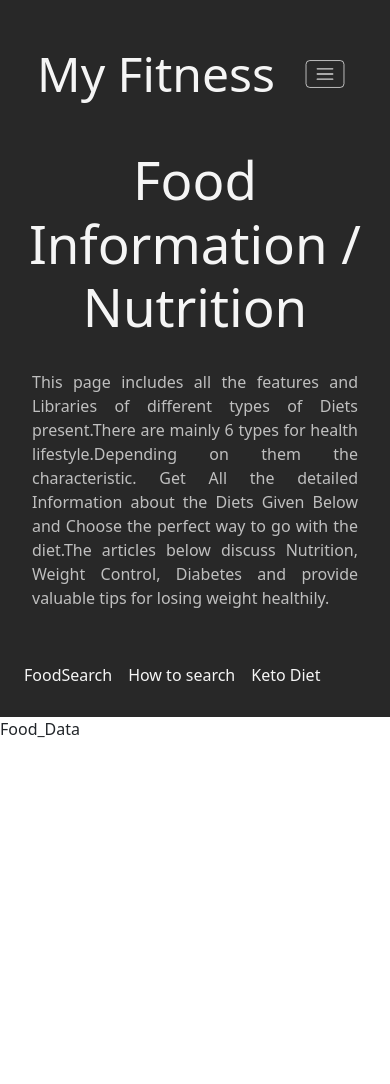
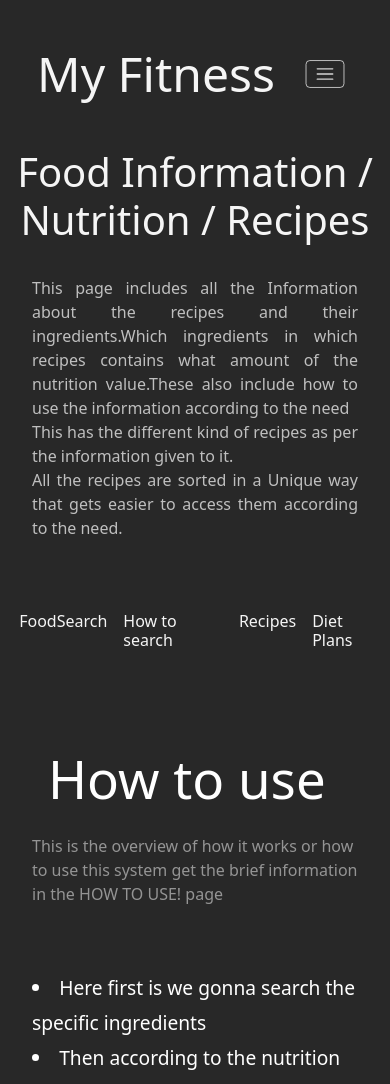
Before and after one commit to Shreyanshp-3/HealthDiary, a React (Create React App) app: page /food in a window 390 px wide. Shown: the top 1084 px of the page. Before the commit the page ends 844 px from the top, so only its background shows below. Built offline with nearby package versions, Linux system fonts and the light colour scheme.

Commit message:
added the data page for food

```diff
--- a/src/Pages/Food/Food_Data.jsx
+++ b/src/Pages/Food/Food_Data.jsx
@@ -1,8 +1,101 @@
 import React from 'react'
+import './Food_styles.css'
 
 const Food_Data = () => {
   return (
-    <div>Food_Data</div>
+    <>
+      <div className='bodya'>
+
+        <div className='row'>
+        </div>
+        <div className='col-lg-1'></div>
+        <div className='outside col-lg-12'>
+          <h2 className='datahead'>
+            How to use
+          </h2>
+          <p className='datapara'>
+            This is the overview of how it works or how to use this system get the brief information in the HOW TO USE! page
+          </p>
+
+          <br />
+          <br />
+          <div className='bullets'>
+            <li className='datalist'>Here first is we gonna search the specific ingredients</li>
+            <li className='datalist'>Then according to the nutrition value we gonna search its reciepe</li>
+            <li className='datalist'>After getting the desired recipe we gonna get with that and if we want to  we can add that to the diet</li>
+            <li className='datalist'>Or just copy the same name and get the recipe from the list</li>
+
+          </div>
+        </div>
+        <br />
+        <br />
+        <br />
+        <br />
+        <div className='outside col-lg-12'>
+          <h2 className='datahead'>
+            Food Search
+          </h2>
+          <p className='datapara'>
+            This has all the food items in the datalist
+          </p>
+
+          <br />
+          <br />
+          <div className='bullets'>
+            <li className='datalist'>All the food recipes with the ingredients we search and their respective nutrition value</li>
+            <li className='datalist'>We can sort them according to th e ascending or descending order of the value present</li>
+            <li className='datalist'>Their total 1118420 different types of nutrition value of different food present </li>
+            <li className='datalist'>We later can use this data to get the desired amount of nutrition value in the desired food</li>
+            <li className='datalist'> We also use the data to avoid the specific kind of food which stop us to reach the desired goal</li>
+          </div>
+
+        </div>
+        <br />
+        <br />
+        <br />
+        <br />
+        <div className='outside col-lg-12'>
+          <h2 className='datahead'>
+            RecipeSearch
+          </h2>
+          <p className='datapara'>
+            This mainly has 4 types
+          </p>
+
+          <br />
+          <br />
+          <div className='bullets'>
+            <li className='datalist'>First where we can get all the recipe of any dish from the world and the tutorial about how to do it by searching the ingredients.</li>
+            <li className='datalist'>Second where we can get all the recipe of the specific amount of calories in it</li>
+            <li className='datalist'>Third is where we can manually enter the amount of nutrient value and get the recipe of different dishes of the searched ingredients</li>
+            <li className='datalist'>Forth is like we get different types of dishes and like all the type like CUSINES, THAI, CHINESE, ITALIAN etc etc </li>
+            {/* <li className='datalist'></li> */}
+          </div>
+        </div>
+        <br />
+        <br />
+        <br />
+        <br />
+        <div className='outside col-lg-12'>
+          <h2 className='datahead'>
+            Diet Planner
+          </h2>
+          <p className='datapara'>
+            This mainly has 4 types
+          </p>
+          <br />
+          <br />
+          <div className='bullets'>
+            <li className='datalist'>There are some default types of diets made for each type (default type)</li>
+            <li className='datalist'>Next is like we can change the amount of value you wanna intake and get the Whole diet plan according do that</li>
+            <li className='datalist'>Third is creating own diet plan and add them it the daily diet</li>
+            <li className='datalist'>Forth is like editing the existing diet plan and then add some other points in it</li>
+            <li className='datalist'>Last is like setting the goal for a specific time and try to follow the diet for that whole time to reach the goal</li>
+          </div>
+        </div>
+
+      </div >
+    </>
   )
 }
 
--- a/src/Pages/Food/Food_Nav.jsx
+++ b/src/Pages/Food/Food_Nav.jsx
@@ -12,20 +12,21 @@ const navgiate  = useNavigate();
        <>
       <nav>
         <center >
-          <h4 className='tab1'>Food Information / Nutrition</h4>
+          <h4 className='tab1'>Food Information / Nutrition / Recipes</h4>
 
 
           <p className='pag1'>
-            This page includes all the features and Libraries
-            of different types of Diets present.
+            This page includes all the Information about the recipes and their ingredients.
             {/* <br /> */}
+            Which ingredients in which recipes contains what amount of the nutrition value.
+
             {/* <br /> */}
-            There are mainly 6 types for health lifestyle.
-            {/* <br /> */}
-            Depending on them the characteristic. Get All the detailed
-            Information about the Diets Given Below and Choose the perfect way to go with the diet.
-            {/* <br /> */}
-            The articles below discuss Nutrition, Weight Control, Diabetes and provide valuable tips for losing weight healthily.
+            These also include how to use the information according to the need <br></br>
+            This has the different kind of recipes as per the information given to it.
+            <br />
+            All the recipes are sorted in a Unique way that gets easier to access them according to the need.
+
+
           </p>
         </center>
         <div className='feature_Nav'>
@@ -33,7 +34,8 @@ const navgiate  = useNavigate();
 
           <h4 style={{ float: 'right' }} className='tab2' onClick={() => navgiate(`/food/FoodSearch`)}>FoodSearch</h4>
           <h4 className='tab2' onClick={() => navgiate(`/food/Howto`)}>How to search</h4>
-          <h4 className='tab2' onClick={() => navgiate(`/food/Nutrition`)}>Keto Diet</h4>
+          <h4 className='tab2' onClick={() => navgiate(`/food/Nutrition`)}>Recipes</h4>
+          <h4 className='tab2' onClick={() => navgiate(`/food/Nutrition`)}>Diet Plans</h4>
 
 
         </div>
--- a/src/Pages/Food/Food_styles.css
+++ b/src/Pages/Food/Food_styles.css
@@ -1,6 +1,6 @@
 .feature_Nav {
   display: flex;
-    padding: 3rem 0rem 7rem 19rem;
+  padding: 3rem 0rem 4rem 19rem;
   width: 100%;
   background-color: #282828;
   color: whitesmoke;
@@ -12,6 +12,8 @@
     display: flex;
     padding: 1rem;
     width: 100%;
+    padding: 2rem 0rem 4rem 0.7rem;
+
     background-color: #282828;
     color: whitesmoke;
   }
@@ -24,25 +26,43 @@
     width: 100%;
     background-color: #282828;
     color: whitesmoke;
+    padding: 3rem 0rem 7rem 8rem;
   }
 }
 
 .tab1 {
   margin: 0;
-    font-size: 3.3rem;
+  font-size: 4rem;
+  padding: 3rem 0rem 1rem 0rem;
+  background-color: #282828;
+  color: whitesmoke;
+}
+@media (max-width: 768px) {
+  .tab1 {
+    margin: 0;
+    font-size: 2.5rem;
     padding: 0rem 0rem 1rem 0rem;
     background-color: #282828;
     color: whitesmoke;
+  }
+}
+@media (min-width: 769px) and (max-width: 1024px) {
+  .tab1 {
+    margin: 0;
+    font-size: 3rem;
+    padding: 0rem 1rem 1rem 1rem;
+    background-color: #282828;
+    color: whitesmoke;
+  }
 }
 .pag1 {
   color: rgba(255, 255, 255, 0.7);
   margin: 0;
   padding: 5rem;
   text-align: justify;
-    font-size: 1rem;
+  font-size: 1.33rem;
   padding: 1rem 20rem 2rem 20rem;
   background-color: #282828;
-    /* color: black; */
 } /* the adjusment */
 @media (max-width: 768px) {
   /* CSS in here for mobile only */
@@ -91,6 +111,64 @@
 .tab2:hover {
   text-decoration: underline;
   color: white;
-    transform: scale(1.4);
+  /* transform: scale(1.4); */
   text-underline-offset: 5px;
 }
+
+/* that css for the main page of the food data */
+/*  THE MAIN DATA PAFE */
+.bodya {
+  background-color: #282828;
+  color: white;
+  padding: 1rem 20rem 1rem 20rem;
+}
+@media (max-width: 768px) {
+  .bodya {
+    padding: 1rem 2rem 1rem 2rem;
+  }
+}
+@media (min-width: 769px) and (max-width: 1024px) {
+  .bodya {
+    padding: 1rem 10rem 1rem 10rem;
+  }
+}
+.datahead {
+  font-size: 3.3rem;
+  padding: 0rem 1rem 1rem 1rem;
+}
+@media (max-width: 768px) {
+  .datahead {
+  }
+}
+@media (min-width: 769px) and (max-width: 1024px) {
+  .datahead {
+  }
+}
+/* paragraph */
+.datapara {
+  color: rgba(255, 255, 255, 0.5);
+
+}
+@media (max-width: 768px) {
+  .datapara {
+    text-underline-position: 5px solid;
+    color: rgba(255, 255, 255, 0.5);
+  }
+}
+@media (min-width: 769px) and (max-width: 1024px) {
+  .datapara {
+  }
+}
+
+.datalist {
+  font-size: 1.2rem;
+  line-height: 2.2rem;
+}
+@media (max-width: 768px) {
+  .datalist {
+  }
+}
+@media (min-width: 769px) and (max-width: 1024px) {
+  .datalist {
+  }
+}
--- a/src/Pages/Food/Insiders/F_allstyles.css
+++ b/src/Pages/Food/Insiders/F_allstyles.css
@@ -20,7 +20,7 @@
 }
 
 .dataph {
-  padding:0rem 20rem 4rem 20rem;
+  padding: 0rem 20rem 4rem 20rem;
   background-color: #282828;
   color: aliceblue;
 }
@@ -28,7 +28,7 @@
 @media (max-width: 768px) {
   /* CSS in here for mobile only */
   .dataph {
-    padding:1rem 2rem 2rem 2rem;
+    padding: 1rem 2rem 2rem 2rem;
     background-color: #282828;
     color: aliceblue;
   }
@@ -36,7 +36,7 @@
 @media (min-width: 769px) and (max-width: 1024px) {
   /* CSS in here for tablet only */
   .dataph {
-    padding:1rem 10rem 4rem 10rem;
+    padding: 1rem 10rem 4rem 10rem;
     background-color: #282828;
     color: aliceblue;
   }
```
Lines whose indentation alone changed are shown as unchanged.
